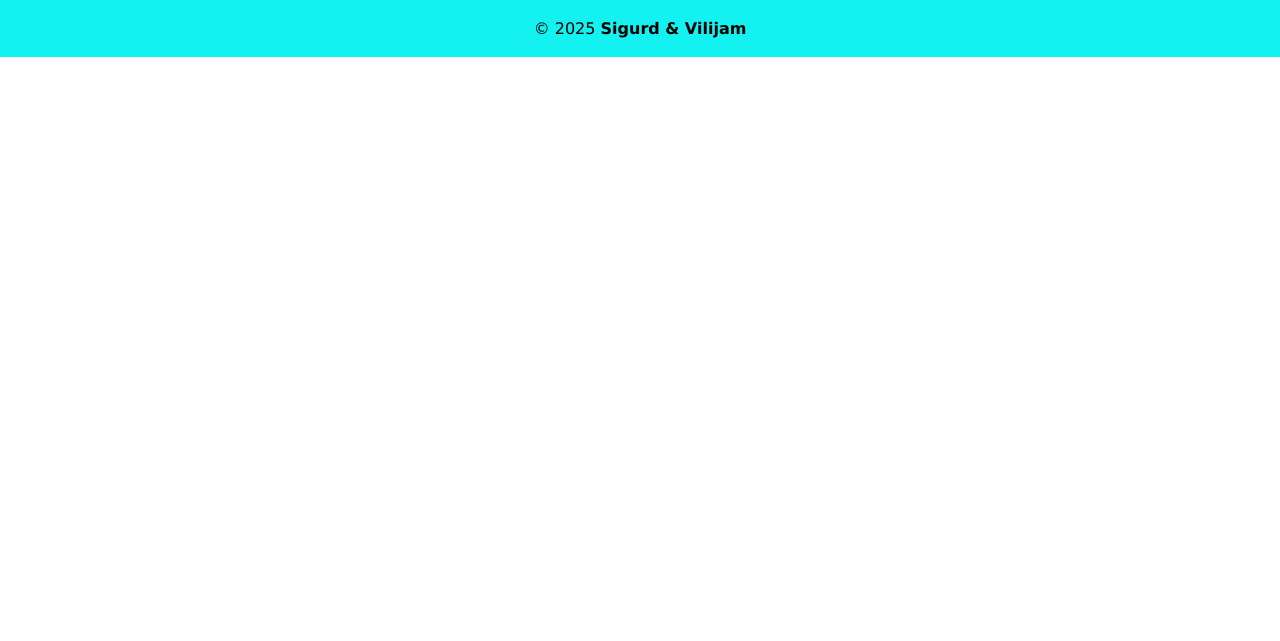
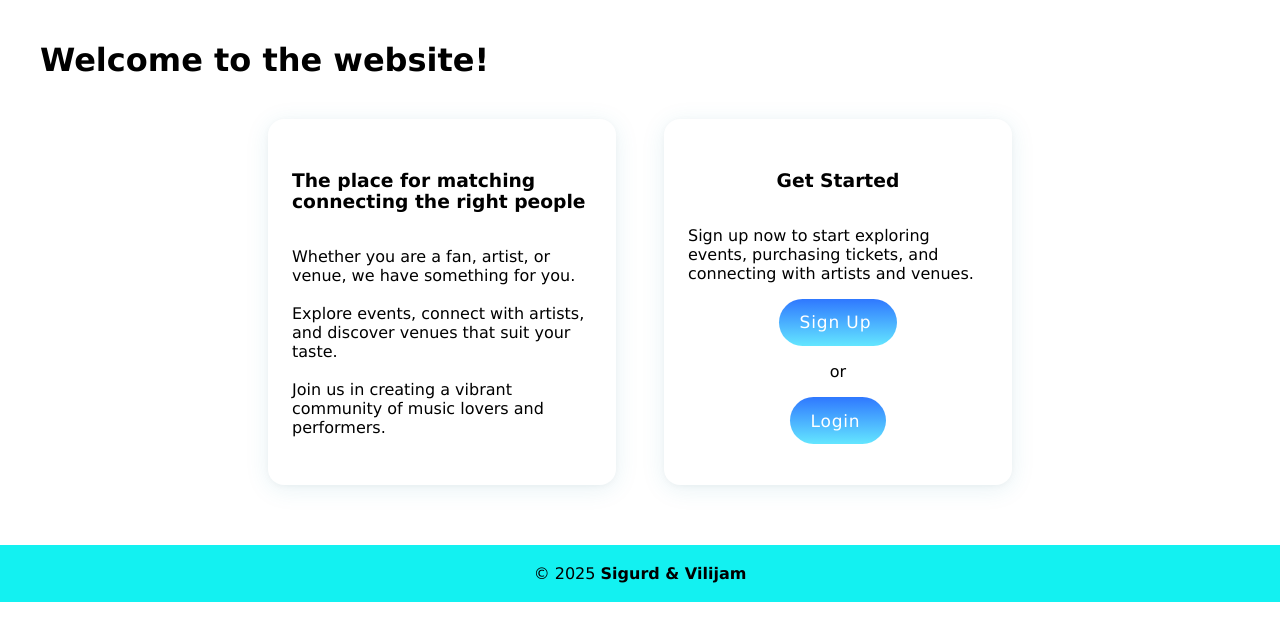
Before and after one commit to Valiant-GitHub/ELE-3921-Web-app-dev.-Project, a Django app: page / in a window 1280 px wide. Shown: the part 79-720 px from the top of the page. Run offline with Django 5.2, Linux system fonts and the light colour scheme.

Commit message:
Added a link to the event for tickets. Worked on the homepage. For non logged in users i had ai write a few paragraphs of text with a call to action. Artist and venue users are redirected to their dashboard. For fan users we show their tickets, but we should have something more.

```diff
--- a/django/visi/static/css/base.css
+++ b/django/visi/static/css/base.css
@@ -30,6 +30,12 @@ nav ul li a {
 
 nav ul li a:hover {
   background-color: #28bbff;
+}
+
+.tickets {
+  flex: 1;
+  min-width: 260px;
+  max-width: 340px;
 }
 
 body {
--- a/django/visi/templates/home.html
+++ b/django/visi/templates/home.html
@@ -1,5 +1,45 @@
 {% extends "base.html" %}
 {% block content %}
+<div class="container">
+    {% if user.role == "fan"%}
+    <div class="cards">
+        <div class="tickets">
+            <h3>Your tickets</h3>
+
+            {% for ticket in user.fan_user.tickets.all %}
+
+            <div class="card"> <a href="{% url 'ticket' ticket.id %}"><strong>{{ ticket.event.eventname }}</strong> at
+                    <strong>{{ ticket.event.eventdate }}</strong></a></div>
+
+            {% empty %}
+            <p>No tickets found.</p>
+            {% endfor %}
+        </div>
+    </div>
+    {%elif user.role == "artist" or user.role == "venue"%}
+    <meta http-equiv="REFRESH" content="0; url={% url 'dashboard' %}">
 
 
+
+    {%else%}
+    <h1>Welcome to the website!</h1>
+    <div class="cards">
+        <div class="card">
+            <h3>The place for matching connecting the right people</h3>
+            <p>Whether you are a fan, artist, or venue, we have something for you.<br><br>
+                Explore events, connect with artists, and discover venues that suit your taste.<br><br>
+                Join us in creating a vibrant community of music lovers and performers.</p>
+        </div>
+        <div class="card">
+            <h3>Get Started</h3>
+            <p>Sign up now to start exploring events, purchasing tickets, and connecting with artists and venues.</p>
+            <button><a href="{% url 'signup' %}">Sign Up</a></button>
+            <p>or</p>
+            <button><a href="{% url 'login' %}">Login</a></button>
+        </div>
+    </div>
+
+    {% endif %}
+</div>
+
 {% endblock %}
--- a/django/visi/templates/myevents.html
+++ b/django/visi/templates/myevents.html
@@ -5,7 +5,7 @@
     <h2>My Events</h2>
 
     {% if events %}
-    <div class="row">
+    <div class="cards">
         {% for event in events %}
         <div class="col-md-4 mb-4">
             <div class="card">
--- a/django/visi/templates/ticket.html
+++ b/django/visi/templates/ticket.html
@@ -3,7 +3,7 @@
 {% block content %}
 <div class="container">
     <h1>Ticket Details</h1>
-    <p><strong>Event:</strong> {{ ticket.event.eventname }}</p>
+    <p><strong>Event:</strong> <a href="{% url 'event' ticket.event.id %}"> {{ ticket.event.eventname }}</a></p>
     <p><strong>Date:</strong> {{ ticket.event.eventdate }}</p>
     <p><strong>Time:</strong> {{ ticket.event.eventtime }}</p>
     <p><strong>Location:</strong> {{ ticket.event.location }}</p>
```
Also changed, not shown: django/visi/templates/profile.html (+3 -6 lines), django/visi/db.sqlite3.
